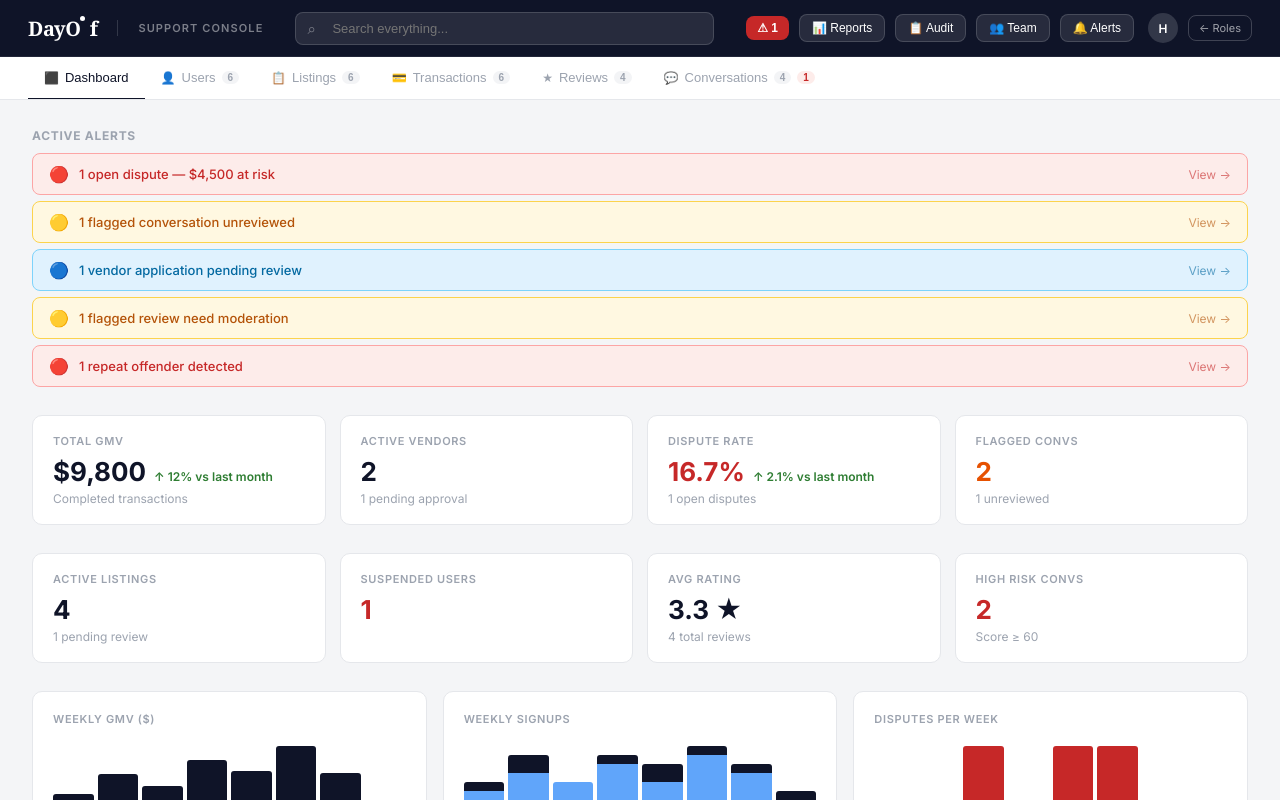
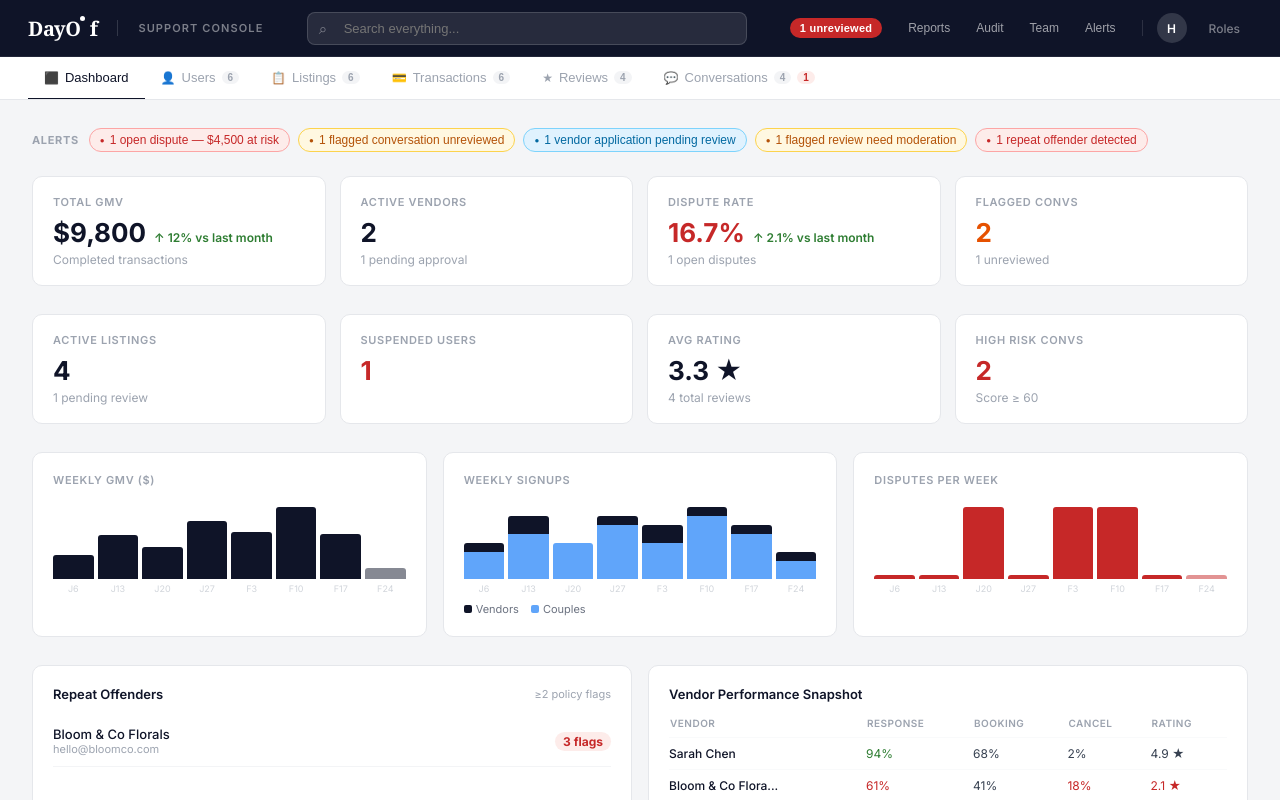
Before and after one commit to HarryDayOf/nextjs-kzt3bdzg, a Next.js app: page /demo/admin in a window 1280 px wide. Shown: the top 800 px of the page. Built offline with nearby package versions, Linux system fonts and the light colour scheme.

Commit message:
Add files via upload

```diff
--- a/components/console/DashboardTab.tsx
+++ b/components/console/DashboardTab.tsx
@@ -4,7 +4,8 @@ import { StatCard, MiniBarChart, StackedBarChart, NAVY } from './ui';
 import { riskScore, riskColor } from '../../lib/types';
 import { MOCK_GMV_WEEKLY, MOCK_SIGNUPS_WEEKLY } from '../../lib/mockData';
 
-export function DashboardTab({ data, onNavigate }: { data: any; onNavigate: (tab: string, filter?: string) => void }) {
+export function DashboardTab({ data, onNavigate, role }: { data: any; onNavigate: (tab: string, filter?: string) => void; role?: string }) {
+  const isLeadership = role === 'admin' || role === 'leadership';
   const { users, listings, transactions, reviews, conversations, alerts } = data;
 
   const completed = transactions.filter((t: any) => t.status === 'completed');
@@ -41,22 +42,19 @@ export function DashboardTab({ data, onNavigate }: { data: any; onNavigate: (tab
     <div style={{ padding: '28px 32px' }}>
 
       {/* ACTIVE ALERTS */}
-      {activeAlerts.length > 0 && (
-        <div style={{ marginBottom: '28px' }}>
-          <div style={{ fontSize: '12px', fontWeight: 700, color: '#9ca3af', textTransform: 'uppercase', letterSpacing: '0.06em', marginBottom: '10px' }}>Active Alerts</div>
-          <div style={{ display: 'flex', flexDirection: 'column', gap: '6px' }}>
-            {activeAlerts.map((a, i) => {
-              const style = alertColors[a.level];
-              return (
-                <div key={i} onClick={() => onNavigate(a.tab)} style={{ display: 'flex', alignItems: 'center', gap: '10px', padding: '10px 16px', backgroundColor: style.bg, border: `1px solid ${style.border}`, borderRadius: '8px', cursor: 'pointer' }}
-                  onMouseOver={e => (e.currentTarget.style.opacity = '0.85')} onMouseOut={e => (e.currentTarget.style.opacity = '1')}>
-                  <span>{style.icon}</span>
-                  <span style={{ fontSize: '13px', color: style.color, fontWeight: 500, flex: 1 }}>{a.msg}</span>
-                  <span style={{ fontSize: '12px', color: style.color, opacity: 0.6 }}>View →</span>
-                </div>
-              );
-            })}
-          </div>
+      {isLeadership && activeAlerts.length > 0 && (
+        <div style={{ display: 'flex', alignItems: 'center', gap: '8px', marginBottom: '24px', flexWrap: 'wrap' }}>
+          <span style={{ fontSize: '11px', fontWeight: 700, color: '#9ca3af', textTransform: 'uppercase', letterSpacing: '0.06em', marginRight: '2px' }}>Alerts</span>
+          {activeAlerts.map((a, i) => {
+            const s = alertColors[a.level];
+            return (
+              <button key={i} onClick={() => onNavigate(a.tab)}
+                style={{ display: 'inline-flex', alignItems: 'center', gap: '5px', padding: '4px 10px', backgroundColor: s.bg, border: `1px solid ${s.border}`, borderRadius: '20px', cursor: 'pointer', fontSize: '12px', color: s.color, fontWeight: 500 }}
+                onMouseOver={e => (e.currentTarget.style.opacity = '0.8')} onMouseOut={e => (e.currentTarget.style.opacity = '1')}>
+                <span style={{ fontSize: '8px' }}>●</span>{a.msg}
+              </button>
+            );
+          })}
         </div>
       )}
 
@@ -76,7 +74,7 @@ export function DashboardTab({ data, onNavigate }: { data: any; onNavigate: (tab
       </div>
 
       {/* CHARTS */}
-      <div style={{ display: 'grid', gridTemplateColumns: '1fr 1fr 1fr', gap: '16px', marginBottom: '28px' }}>
+      {isLeadership && <div style={{ display: 'grid', gridTemplateColumns: '1fr 1fr 1fr', gap: '16px', marginBottom: '28px' }}>
         <div style={{ backgroundColor: '#fff', border: '1px solid #e5e7eb', borderRadius: '10px', padding: '20px' }}>
           <MiniBarChart data={MOCK_GMV_WEEKLY} valueKey="gmv" label="Weekly GMV ($)" color={NAVY} />
         </div>
@@ -86,10 +84,10 @@ export function DashboardTab({ data, onNavigate }: { data: any; onNavigate: (tab
         <div style={{ backgroundColor: '#fff', border: '1px solid #e5e7eb', borderRadius: '10px', padding: '20px' }}>
           <MiniBarChart data={MOCK_GMV_WEEKLY} valueKey="disputes" label="Disputes per Week" color="#c62828" />
         </div>
-      </div>
+      </div>}
 
       {/* BOTTOM PANELS */}
-      <div style={{ display: 'grid', gridTemplateColumns: '1fr 1fr', gap: '16px' }}>
+      {isLeadership && <div style={{ display: 'grid', gridTemplateColumns: '1fr 1fr', gap: '16px' }}>
 
         {/* REPEAT OFFENDERS */}
         <div style={{ backgroundColor: '#fff', border: '1px solid #e5e7eb', borderRadius: '10px', padding: '20px' }}>
@@ -134,7 +132,7 @@ export function DashboardTab({ data, onNavigate }: { data: any; onNavigate: (tab
           </table>
         </div>
 
-      </div>
+      </div>}
     </div>
   );
 }
--- a/components/console/SupportConsole.tsx
+++ b/components/console/SupportConsole.tsx
@@ -307,7 +307,7 @@ export default function SupportConsole({ user }: { user: any }) {
   ];
 
   return (
-    <div style={{ fontFamily: "'Inter',-apple-system,sans-serif", backgroundColor: '#f4f5f7', minHeight: '100vh' }}>
+    <div style={{ fontFamily: "'Inter',-apple-system,sans-serif", backgroundColor: '#f4f5f7', minHeight: '100vh', display: 'flex', flexDirection: 'column' }}>
 
       {/* TOAST */}
       {toastMsg && (
@@ -347,23 +347,28 @@ export default function SupportConsole({ user }: { user: any }) {
         {/* RIGHT SIDE */}
         <div style={{ display: 'flex', alignItems: 'center', gap: '10px' }}>
           {unrev > 0 && (
-            <button onClick={() => { changeTab('conversations'); setConvFilter('unreviewed'); }} style={{ display: 'flex', alignItems: 'center', gap: '5px', padding: '5px 11px', backgroundColor: '#c62828', border: 'none', borderRadius: '8px', fontSize: '12px', color: '#fff', cursor: 'pointer', fontWeight: 600 }}>
-              ⚠ {unrev}
+            <button onClick={() => { changeTab('conversations'); setConvFilter('unreviewed'); }} style={{ display: 'flex', alignItems: 'center', gap: '5px', padding: '4px 10px', backgroundColor: '#c62828', border: 'none', borderRadius: '20px', fontSize: '11px', color: '#fff', cursor: 'pointer', fontWeight: 700, letterSpacing: '0.02em' }}>
+              {unrev} unreviewed
             </button>
           )}
-          <button onClick={() => setShowReports(true)} style={{ padding: '6px 12px', backgroundColor: 'rgba(255,255,255,0.1)', border: '1px solid rgba(255,255,255,0.15)', borderRadius: '8px', fontSize: '12px', color: '#fff', cursor: 'pointer' }}>📊 Reports</button>
-          <button onClick={() => setShowAudit(true)} style={{ padding: '6px 12px', backgroundColor: 'rgba(255,255,255,0.1)', border: '1px solid rgba(255,255,255,0.15)', borderRadius: '8px', fontSize: '12px', color: '#fff', cursor: 'pointer' }}>📋 Audit</button>
+          <div style={{ display: 'flex', alignItems: 'center', gap: '2px', marginLeft: '4px' }}>
+            <button onClick={() => setShowReports(true)} style={{ padding: '6px 12px', background: 'none', border: 'none', fontSize: '12px', color: 'rgba(255,255,255,0.6)', cursor: 'pointer', fontWeight: 500, borderRadius: '6px' }}
+              onMouseOver={e => (e.currentTarget.style.color = '#fff')} onMouseOut={e => (e.currentTarget.style.color = 'rgba(255,255,255,0.6)')}>Reports</button>
+            <button onClick={() => setShowAudit(true)} style={{ padding: '6px 12px', background: 'none', border: 'none', fontSize: '12px', color: 'rgba(255,255,255,0.6)', cursor: 'pointer', fontWeight: 500, borderRadius: '6px' }}
+              onMouseOver={e => (e.currentTarget.style.color = '#fff')} onMouseOut={e => (e.currentTarget.style.color = 'rgba(255,255,255,0.6)')}>Audit</button>
             {currentRole === 'admin' && (
               <>
-              <button onClick={() => setShowConsoleUsers(true)} style={{ padding: '6px 12px', backgroundColor: 'rgba(255,255,255,0.1)', border: '1px solid rgba(255,255,255,0.15)', borderRadius: '8px', fontSize: '12px', color: '#fff', cursor: 'pointer' }}>👥 Team</button>
-              <button onClick={() => setShowAlerts(true)} style={{ padding: '6px 12px', backgroundColor: 'rgba(255,255,255,0.1)', border: '1px solid rgba(255,255,255,0.15)', borderRadius: '8px', fontSize: '12px', color: '#fff', cursor: 'pointer' }}>🔔 Alerts</button>
+                <button onClick={() => setShowConsoleUsers(true)} style={{ padding: '6px 12px', background: 'none', border: 'none', fontSize: '12px', color: 'rgba(255,255,255,0.6)', cursor: 'pointer', fontWeight: 500, borderRadius: '6px' }}
+                  onMouseOver={e => (e.currentTarget.style.color = '#fff')} onMouseOut={e => (e.currentTarget.style.color = 'rgba(255,255,255,0.6)')}>Team</button>
+                <button onClick={() => setShowAlerts(true)} style={{ padding: '6px 12px', background: 'none', border: 'none', fontSize: '12px', color: 'rgba(255,255,255,0.6)', cursor: 'pointer', fontWeight: 500, borderRadius: '6px' }}
+                  onMouseOver={e => (e.currentTarget.style.color = '#fff')} onMouseOut={e => (e.currentTarget.style.color = 'rgba(255,255,255,0.6)')}>Alerts</button>
               </>
             )}
-          <div style={{ display: 'flex', alignItems: 'center', gap: '8px', marginLeft: '4px' }}>
+          </div>
+          <div style={{ width: '1px', height: '16px', backgroundColor: 'rgba(255,255,255,0.12)', margin: '0 4px' }} />
           <div style={{ width: '30px', height: '30px', borderRadius: '50%', backgroundColor: 'rgba(255,255,255,0.15)', display: 'flex', alignItems: 'center', justifyContent: 'center', color: '#fff', fontSize: '12px', fontWeight: 600 }}>{user.name[0]}</div>
-            <div style={{ display: 'none' }}><div style={{ fontSize: '12px', fontWeight: 500, color: '#fff' }}>{user.name}</div></div>
-          </div>
-          <a href="/" style={{ padding: '5px 10px', backgroundColor: 'transparent', border: '1px solid rgba(255,255,255,0.2)', borderRadius: '8px', fontSize: '11px', color: 'rgba(255,255,255,0.6)', cursor: 'pointer', textDecoration: 'none', display: 'inline-block' }}>← Roles</a>
+          <a href="/" style={{ padding: '6px 12px', background: 'none', border: 'none', fontSize: '12px', color: 'rgba(255,255,255,0.45)', cursor: 'pointer', textDecoration: 'none', fontWeight: 500 }}
+            onMouseOver={e => (e.currentTarget.style.color = 'rgba(255,255,255,0.8)')} onMouseOut={e => (e.currentTarget.style.color = 'rgba(255,255,255,0.45)')}>Roles</a>
         </div>
       </header>
 
@@ -380,8 +385,9 @@ export default function SupportConsole({ user }: { user: any }) {
       </div>
 
       {/* MAIN CONTENT */}
+      <div style={{ flex: 1 }}>
         {tab === 'dashboard' ? (
-        <DashboardTab data={activeData} onNavigate={changeTab} />
+          <DashboardTab data={activeData} onNavigate={changeTab} role={currentRole} />
         ) : (
           <div style={{ padding: '0' }}>
             <div style={{ backgroundColor: '#fff', borderRadius: '10px', border: '1px solid #e5e7eb', margin: '24px 28px', overflow: 'hidden', boxShadow: '0 1px 4px rgba(0,0,0,0.04)' }}>
@@ -410,9 +416,10 @@ export default function SupportConsole({ user }: { user: any }) {
             </div>
           </div>
         )}
+      </div>
 
       {/* FOOTER */}
-      <footer style={{ backgroundColor: NAVY, padding: '18px 28px', display: 'flex', alignItems: 'center', justifyContent: 'space-between', marginTop: '20px' }}>
+      <footer style={{ backgroundColor: NAVY, padding: '18px 28px', display: 'flex', alignItems: 'center', justifyContent: 'space-between' }}>
         <Logo white />
         <span style={{ color: 'rgba(255,255,255,0.25)', fontSize: '11px' }}>Support Console · Internal Use Only</span>
       </footer>
```
Lines whose indentation alone changed are shown as unchanged.
